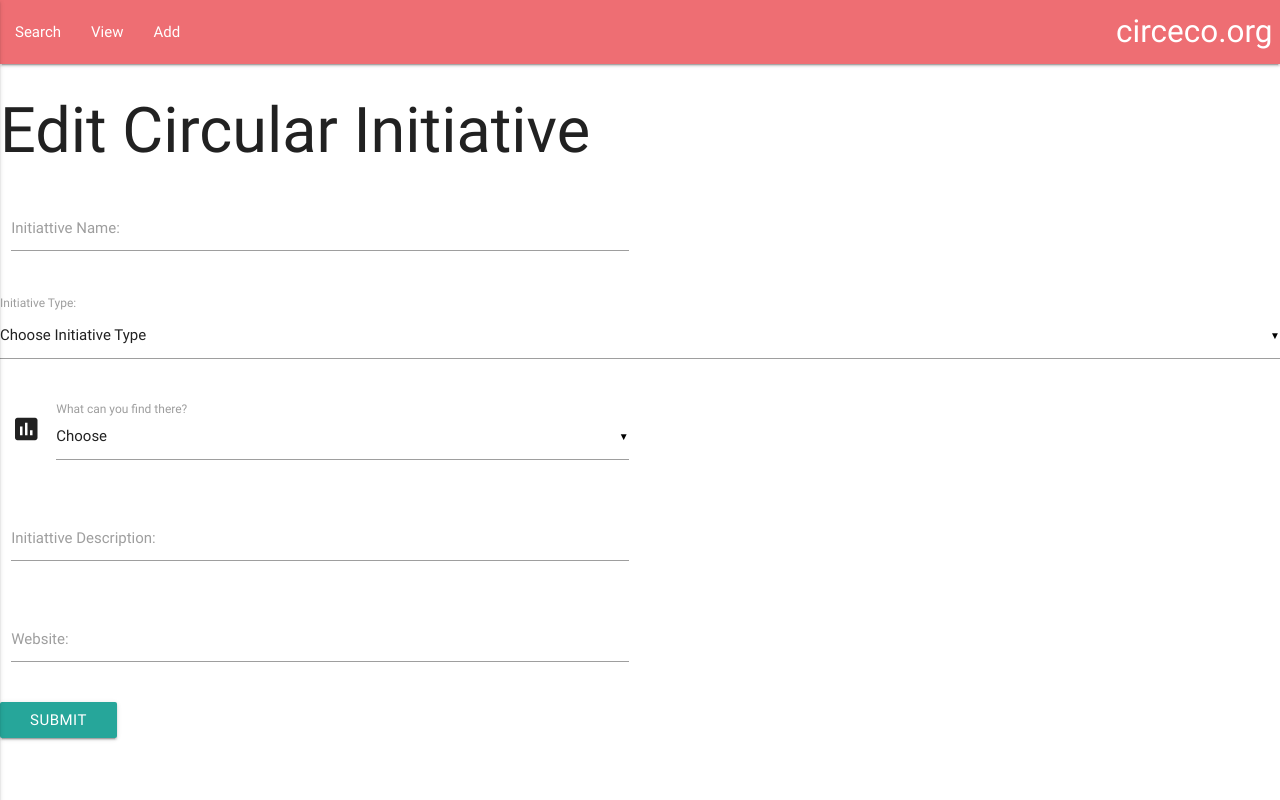
After one commit to circeco/circdata, a Flask app: template templates/edit.html in a window 1280 px wide. The commit adds this page. Run offline with Flask 2, Linux system fonts and the light colour scheme; the template is opened without the code that fills it, so the values that code supplies are empty; some libraries are stand-ins or nearby versions.

Commit message:
delete and edit button in place working with the DB

```diff
--- a/app.py
+++ b/app.py
@@ -49,10 +49,36 @@ def insert_initiative():
         "initiative_object" : request.form.getlist("initiative_object"),
         "weblink" : request.form.get("weblink")
     }
-    circular_initiative =  mongo.db.circular_initiative
+    circular_initiative = mongo.db.circular_initiative
     circular_initiative.insert_one(submit)
 
     return redirect(url_for('get_circular_initiative'))
+
+
+# editing an initiative
+@app.route("/edit_initiative/<initiative_id>")
+def edit_initiative(initiative_id):
+    the_initiative = mongo.db.circular_initiative.find_one({"_id": ObjectId(initiative_id)})
+    all_initiative_types = mongo.db.categories.find()
+    all_goods_services = mongo.db.goods_services.find()
+    return render_template("edit.html", circular_initiative=the_initiative,
+                            categories=all_initiative_types, goods_services=all_goods_services)
+
+
+# updating initiative data
+@app.route('/update_initiative/<initiative_id>', methods=["POST"])
+def update_initiative(initiative_id):
+    circular_initiative = mongo.db.circular_initiative
+    circular_initiative.update({'_id': ObjectId(initiative_id)},
+    {
+        'initiative_name': request.form.get('initiative_name'),
+        'initiative_type': request.form.get('initiative_type'),
+        'initiative_description': request.form.get('initiative_description'),
+        'initiative_object': request.form.getlist('initiative_object'),
+        'weblink': request.form.get('weblink'),
+    })
+    return redirect(url_for('get_circular_initiative'))
+
 
 # delete initiative from database
 @app.route("/delete_initiative/<circular_initiative_id>")
--- a/templates/add.html
+++ b/templates/add.html
@@ -1,6 +1,7 @@
 {% extends 'base.html' %}
 {% block content %}
 <h1>Add Circular Initiative</h1>
+
 <div class="row">
 
     <form action="{{ url_for('insert_initiative') }}" method="POST"  class="col s12">
--- a/templates/base.html
+++ b/templates/base.html
@@ -53,6 +53,7 @@
                 $(".button-collapse").sideNav();
                 $('select').material_select();
                 $('.tooltipped').tooltip();
+                $('.modal').modal();
             });
         </script>
 
--- /dev/null
+++ b/templates/edit.html
@@ -0,0 +1,85 @@
+{% extends 'base.html' %}
+{% block content %}
+
+<h1>Edit Circular Initiative</h1>
+
+
+<div class="row">
+    <div class="col-12">
+        <form action="{{ url_for('update_initiative', initiative_id=circular_initiative._id) }}" method="POST">
+            <div class="form-group">
+
+                <!--Initiative Name-->
+                <div class="row my-4">
+                    <div class="input-field col s12 m6">
+                        <label for="initiative_name">Initiattive Name:</label>
+                        <input class="form-control border border-dark" type="text" name="initiative_name" id="initiative_name" value="{{circular_initiative.initiative_name}}">
+                    </div>
+                </div>
+
+                <!--Initiative Type-->
+                <div class="row my-4">
+                    <div class="col-sm-12 col-md-3 offset-md-2 text-md-right col-lg-2 offset-lg-3">
+                        <label for="initiative_type">Initiative Type:</label>
+                    </div>
+                    <div class="col-sm-12 col-md-5 col-lg-4">
+                        <select class="form-control border border-dark" name="initiative_type" id="initiative_type">
+                            <option value="" disabled selected>Choose Initiative Type</option>
+                            {% for type in categories %}
+                                {% if circular_initiative.initiative_type == type.initiative_type %}
+                                    <option value="{{ type.initiative_type }}" selected>{{ type.initiative_type }}</option>
+                                {% else %}
+                                    <option value="{{ type.initiative_type }}">{{ type.initiative_type }}</option>
+                                {% endif %}
+                            {% endfor %}
+                        </select>
+                    </div>
+                </div>
+
+                <!--Initiative Object-->
+                <div class="row">
+                    <div class="input-field col s12 m6">
+                        <i class="material-icons prefix">poll</i>
+                        <select id="goods_services" name="initiative_object" multiple>
+                            <option value="" disabled selected>Choose</option>
+                            {% for goods in goods_services[0].initiative_object %}
+                                <option value="{{goods}}">{{goods}}</option>
+                            {% endfor %}
+                        </select>
+                        <label>What can you find there?</label>
+                    </div>
+                </div>
+
+                <!--Initiative Description-->
+                <div class="row my-4">
+                    <div class="input-field col s12 m6">
+                        <label for="initiative_description">Initiattive Description:</label>
+                        <input class="form-control border border-dark" type="text" name="initiative_description" id="initiative_description" value="{{circular_initiative.initiative_description}}">
+                    </div>
+                </div>
+
+                <!--weblink-->
+                <div class="row my-4">
+                    <div class="input-field col s12 m6">
+                        <label for="weblink">Website:</label>
+                        <input class="form-control border border-dark" type="text" name="weblink" id="weblink" value="{{circular_initiative.weblink}}">
+                    </div>
+                </div>
+
+            </div>
+            <!--Submit Button-->
+            <div class="row my-3">
+                <div class="col-12 text-center">
+                    <input class="btn btn-success" type="submit" value="Submit">
+                </div>
+            </div>
+
+        </form>
+
+    </div>
+</div>
+
+
+
+
+{% endblock %}
```
Also changed, not shown: templates/view.html (+16 -4 lines).
